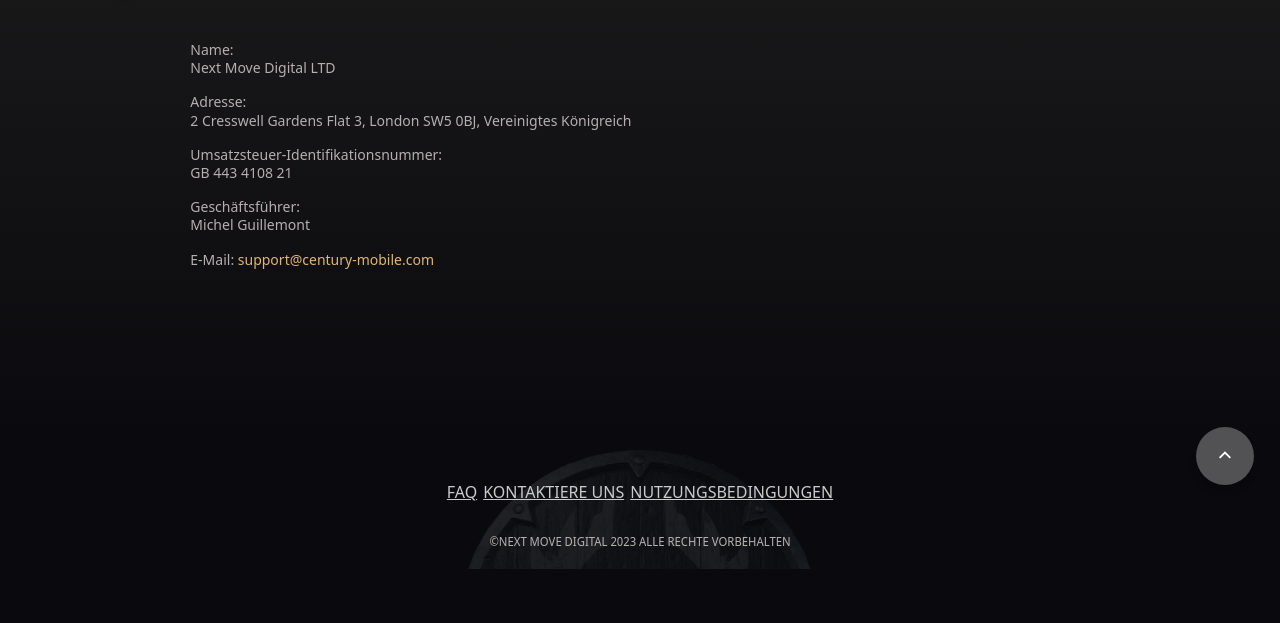
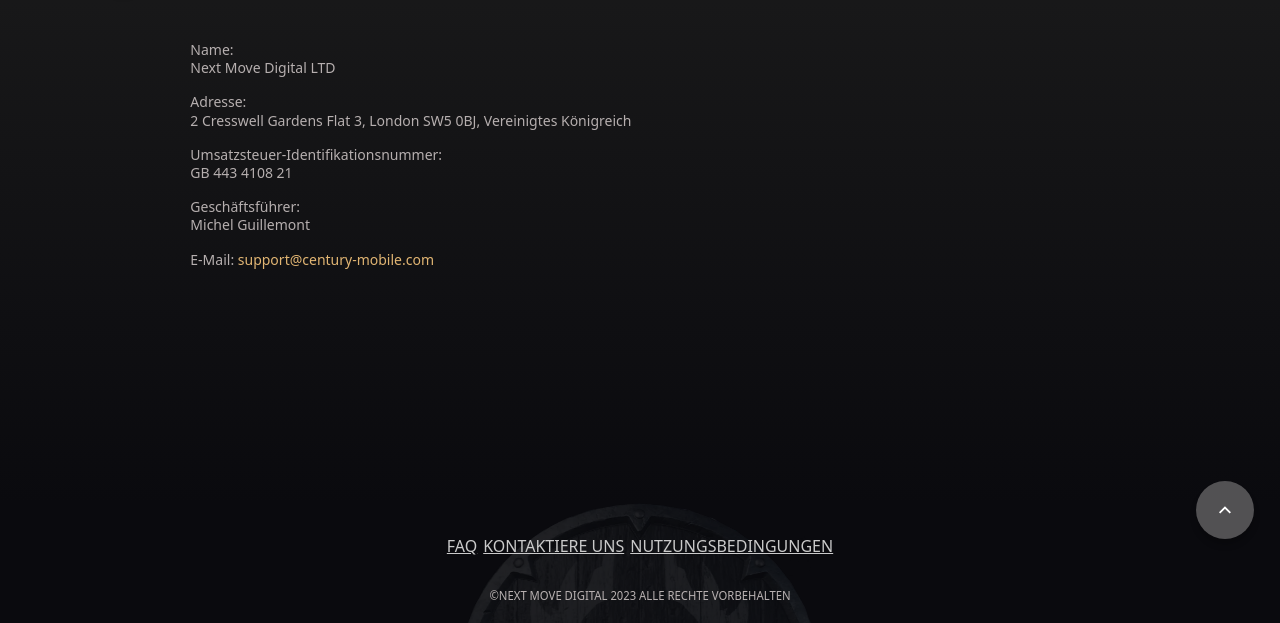
Before and after one commit to pwintegrations/austria-pin, a plain HTML site: page imprint.html in a window 1280 px wide. Shown: the part 177-800 px from the top of the page. Drawn offline with nearby package versions, Linux system fonts and the light colour scheme; files whose address does not match are found by name.

Commit message:
New Pages

```diff
--- a/css/other.css
+++ b/css/other.css
@@ -731,7 +731,7 @@
     background: linear-gradient(180deg, rgb(29, 29, 29) 0%, rgb(10, 10, 14) 100%);
     filter: progid:DXImageTransform.Microsoft.gradient(startColorstr="#1d1d1d",endColorstr="#0a0a0e",GradientType=1);
     padding-top: 60px;
-    min-height: calc(100vh - 60px - 120px);
+    min-height: calc(100vh - 120px);
 }
 main.inner-page .container-sm {
     padding-left: 28px;
```
